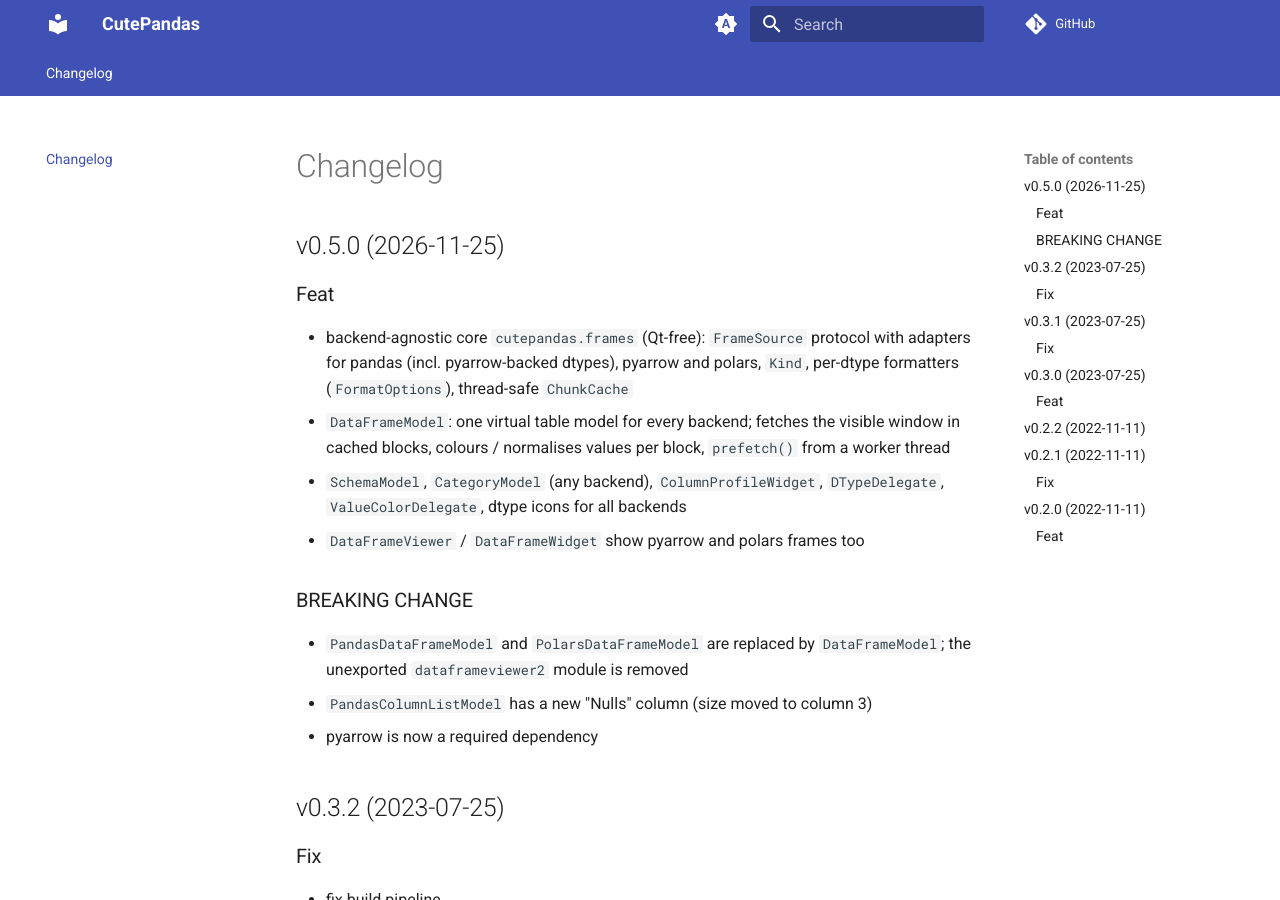
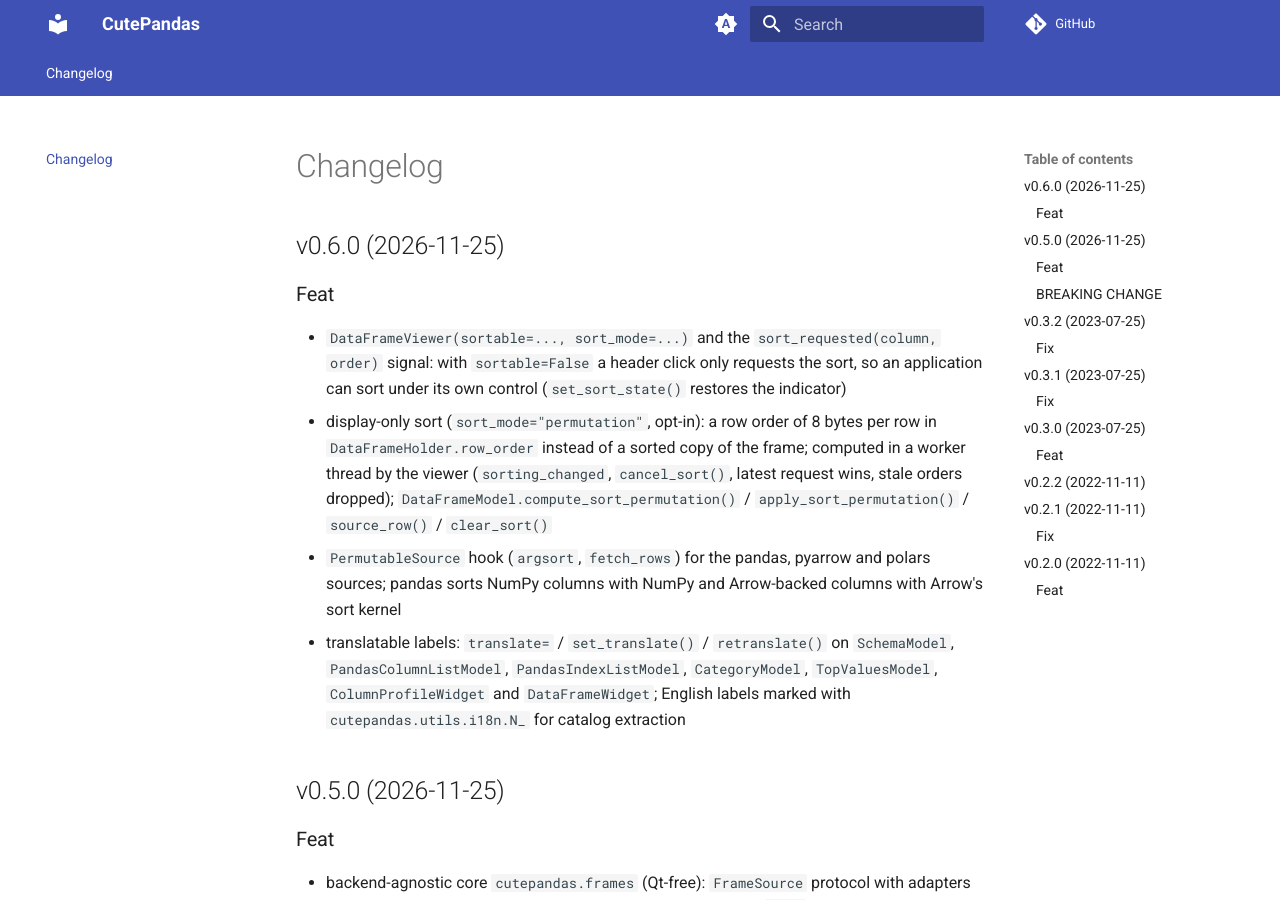
Before and after one commit to phil65/cutepandas, an MkDocs documentation site: the page built from docs/changelog.md, in a window 1280 px wide and 900 px high. Built offline with MkDocs 1.6.1 and Material for MkDocs 9.7.7, drawn with Linux system fonts in a browser that asks for light colours; comment, search, counter and statistics services are not loaded.

Commit message:
docs: sorting modes, translations; changelog for 0.6.0
Co-Authored-By: Claude Opus 5.5 <noreply@anthropic.com>

```diff
--- a/docs/changelog.md
+++ b/docs/changelog.md
@@ -1,3 +1,24 @@
+## v0.6.0 (2026-11-25)
+
+### Feat
+
+- `DataFrameViewer(sortable=..., sort_mode=...)` and the `sort_requested(column, order)`
+  signal: with `sortable=False` a header click only requests the sort, so an
+  application can sort under its own control (`set_sort_state()` restores the
+  indicator)
+- display-only sort (`sort_mode="permutation"`, opt-in): a row order of 8 bytes per row
+  in `DataFrameHolder.row_order` instead of a sorted copy of the frame; computed in a
+  worker thread by the viewer (`sorting_changed`, `cancel_sort()`, latest request wins,
+  stale orders dropped); `DataFrameModel.compute_sort_permutation()` /
+  `apply_sort_permutation()` / `source_row()` / `clear_sort()`
+- `PermutableSource` hook (`argsort`, `fetch_rows`) for the pandas, pyarrow and polars
+  sources; pandas sorts NumPy columns with NumPy and Arrow-backed columns with Arrow's
+  sort kernel
+- translatable labels: `translate=` / `set_translate()` / `retranslate()` on
+  `SchemaModel`, `PandasColumnListModel`, `PandasIndexListModel`, `CategoryModel`,
+  `TopValuesModel`, `ColumnProfileWidget` and `DataFrameWidget`; English labels marked
+  with `cutepandas.utils.i18n.N_` for catalog extraction
+
 ## v0.5.0 (2026-11-25)
 
 ### Feat
```
Also changed, not shown: AGENTS.md (+15 -2 lines), README.md (+46 -1 lines).
